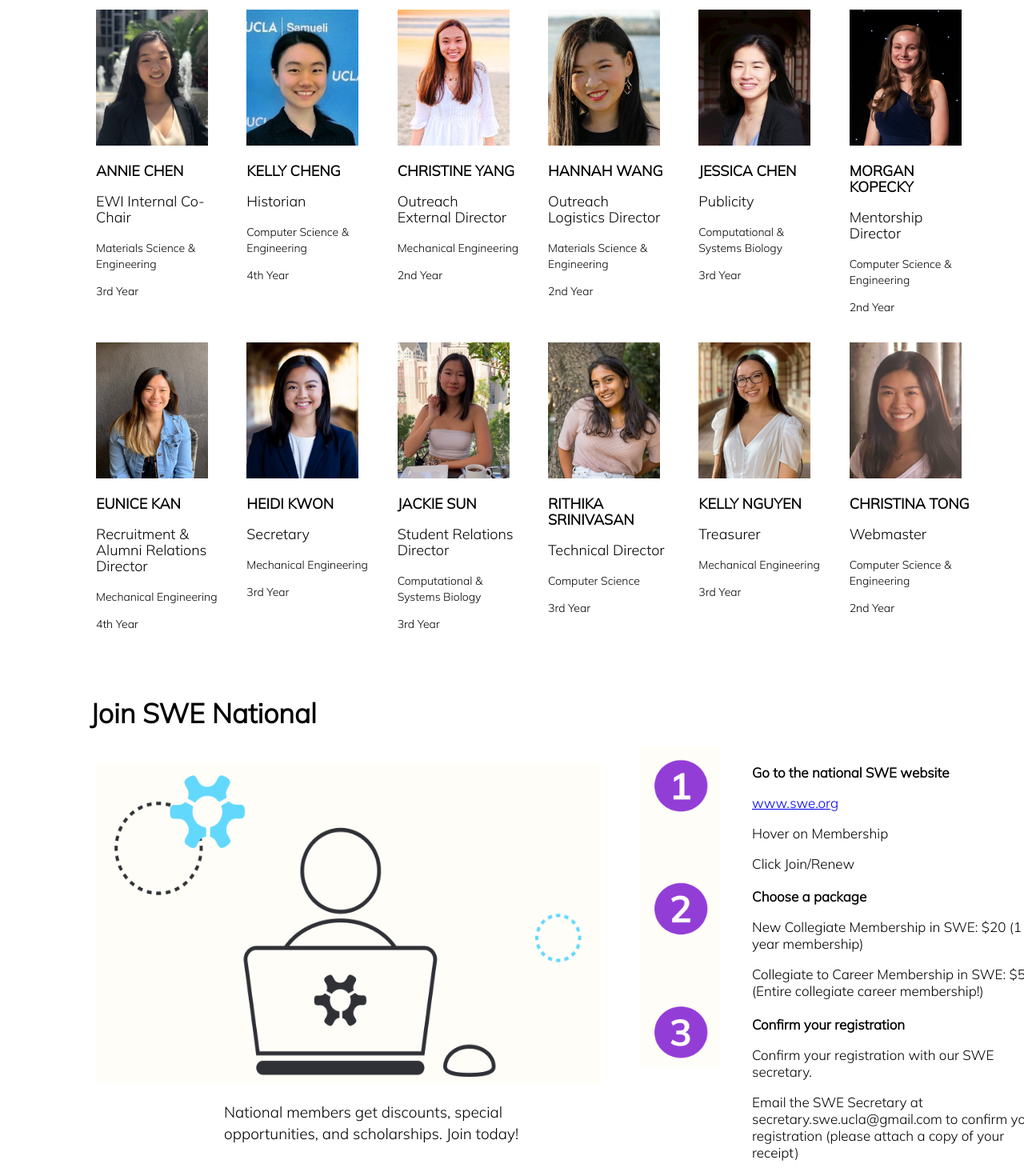
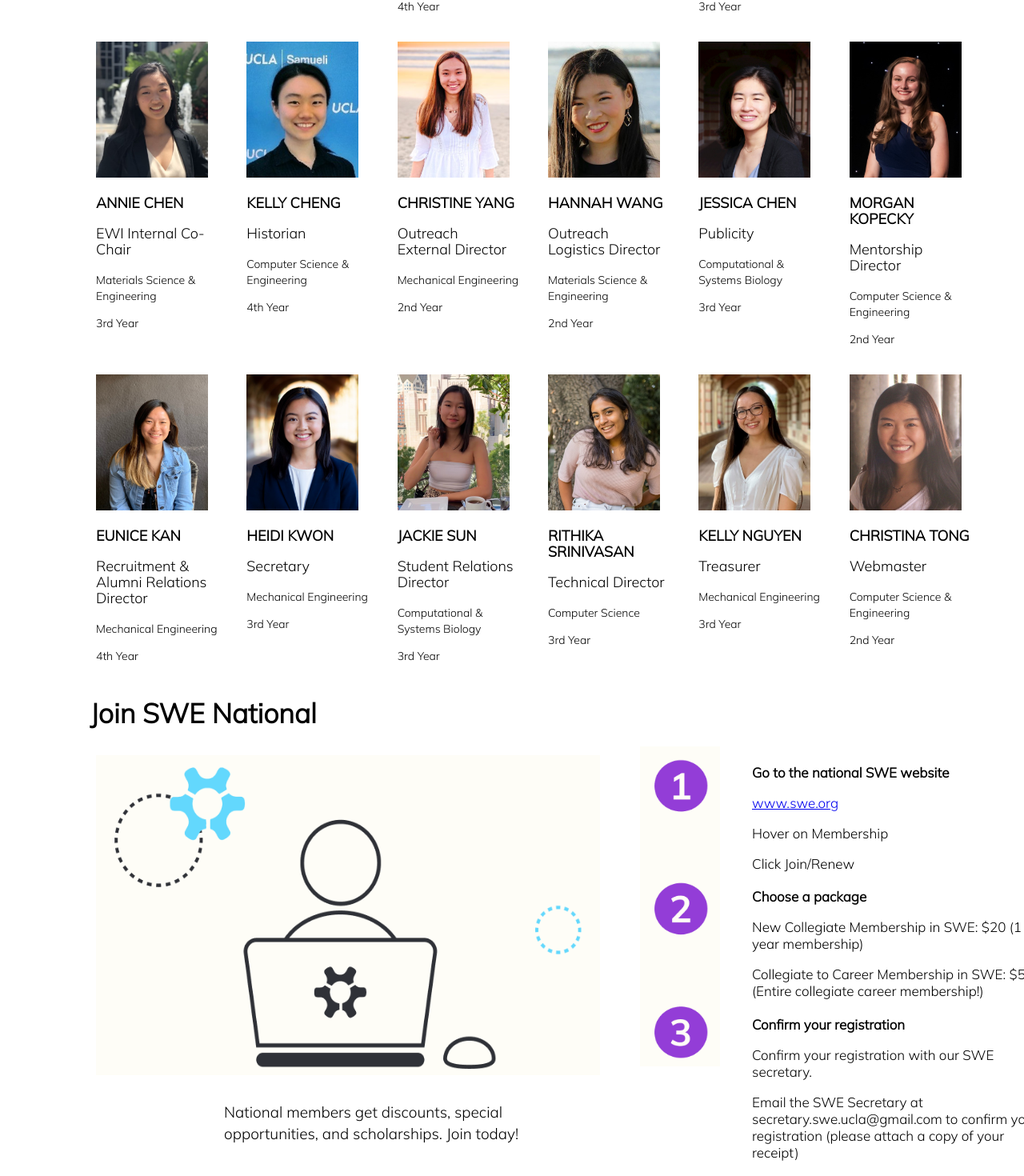
Before and after one commit to swe-ucla/swe-site, a React (Create React App) app in the folder swe/: page /#/about in a window 1280 px wide. Shown: the part 1302-2772 px from the top of the page at 80% size. Built offline with nearby package versions, Linux system fonts and the light colour scheme.

Commit message:
board members grid

```diff
--- a/swe/src/components/about.js
+++ b/swe/src/components/about.js
@@ -83,12 +83,12 @@ export default class about extends React.Component {
                     <img src={arrowhead} style={{paddingLeft:140, height: 30, width: 50}}/>
                 </div>
                 <div>
-                    <p className="next_header" style={{fontSize:34, top:800, left: -165}}>Meet Our Board Members</p>
+                    <p className="next_header" style={{fontSize:34, top:810, left: -165}}>Meet Our Board Members</p>
                 </div>
-                <div className="officer_grid" style={{paddingTop: 100, left: 120}}>{this.state.cards.map(this.renderCards)}</div>
+                <div className="officer_grid" style={{paddingTop: 140, left: 120}}>{this.state.cards.map(this.renderCards)}</div>
                 <div>
                     <p className="next_header" style={{fontSize:34, top:2120, left: -230}}>Join SWE National</p>
-                    <img style={{left:-230, paddingTop: 150, height:400, width:630}} src={join}/>
+                    <img style={{paddingLeft:-230, paddingTop: 100, height:400, width:630}} src={join}/>
                     <p className="subtitle" style={{left:280, top: 2660, width: 400, paddingBottom: 120, lineHeight:1.4}}>National members get discounts, special opportunities, and scholarships. Join today!</p>
                     <div>
                         <img className="numbers" src={numbers}/>
```
Also changed, not shown: 1 other file (tests, documents, lock files or other folders).
